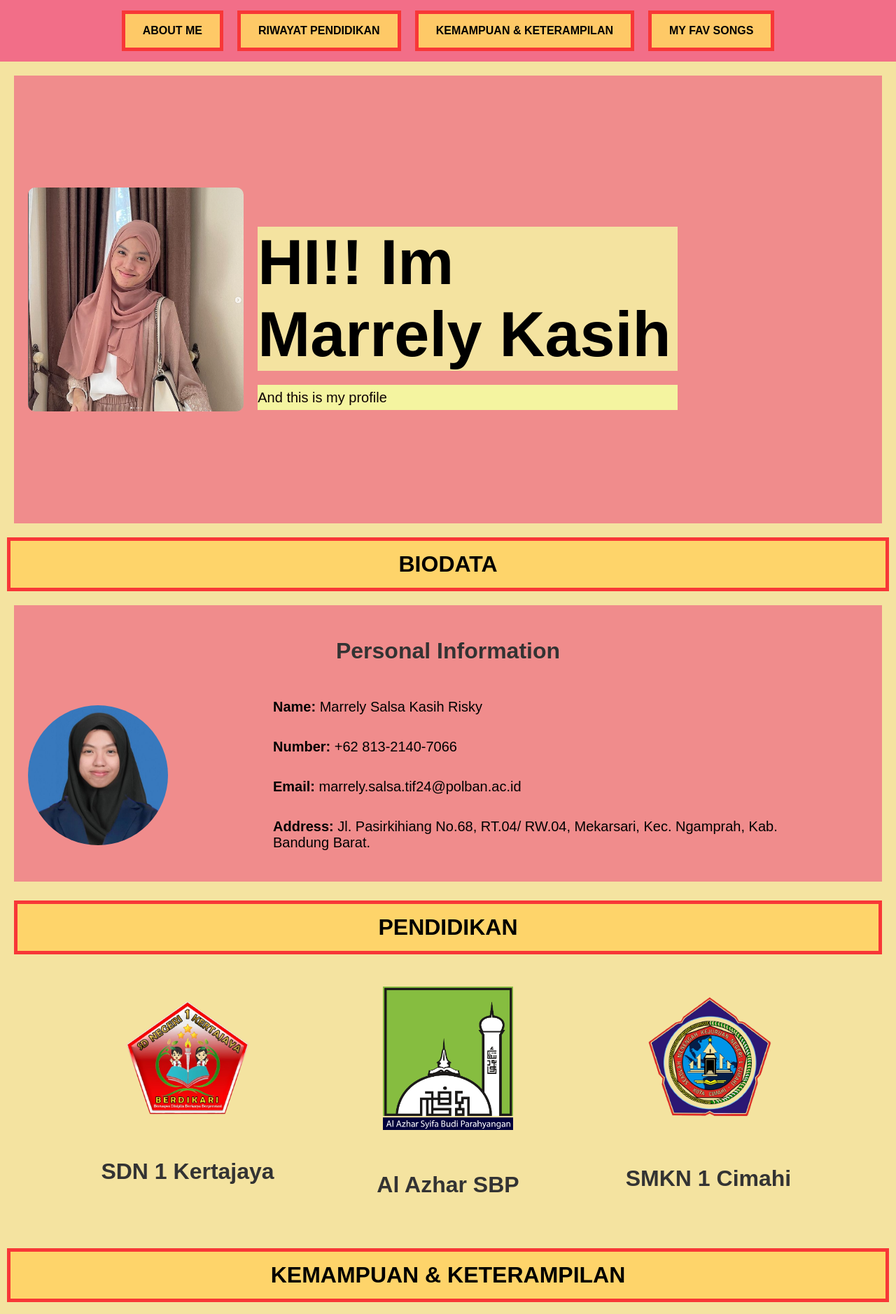
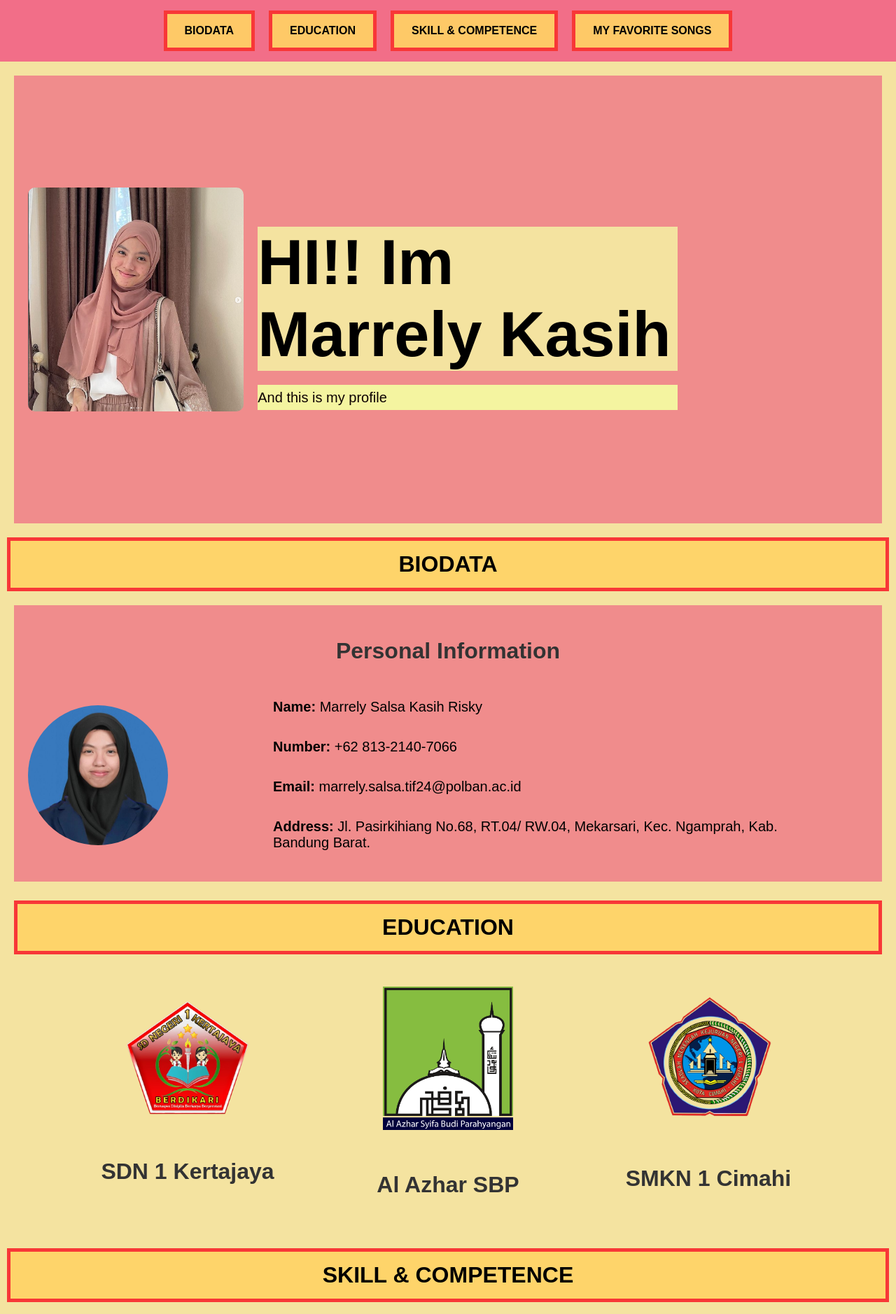
Before and after one commit to FavianDY/kasih-portofolio, a plain HTML site: page index.html in a window 1280 px wide. Shown: the top 1878 px of the page at 70% size. Drawn offline with Linux system fonts and the light colour scheme.

Commit message:
Navigation Update

```diff
--- a/index.html
+++ b/index.html
@@ -15,16 +15,16 @@
       <div class="navbar">
         <ul class="ul-navbar">
           <li class="li-navbar">
-            <a href="#about">ABOUT ME</a>
+            <a href="#about">BIODATA</a>
           </li>
           <li class="li-navbar">
-            <a href="#education">RIWAYAT PENDIDIKAN</a>
+            <a href="#education">EDUCATION</a>
           </li>
           <li class="li-navbar">
-            <a href="#skill">KEMAMPUAN & KETERAMPILAN</a>
+            <a href="#skill">SKILL & COMPETENCE</a>
           </li>
           <li class="li-navbar">
-            <a href="#music">MY FAV SONGS</a>
+            <a href="#music">MY FAVORITE SONGS</a>
           </li>
         </ul>
       </div>
@@ -80,7 +80,7 @@
 
       <section class="education" id="education">
         <div class="edu-nav">
-          <h2>PENDIDIKAN</h2>
+          <h2>EDUCATION</h2>
         </div>
         <div class="edu-row">
           <div class="edu-col">
@@ -112,7 +112,7 @@
       <section id="skill">
         <div class="skill">
           <div class="skill-title">
-            <h2 class="texth2">KEMAMPUAN & KETERAMPILAN</h2>
+            <h2 class="texth2">SKILL & COMPETENCE</h2>
           </div>
         </div>
         <div class="skill-col">
@@ -187,7 +187,7 @@
       <section class="musics" id="music">
         <div class="music-container">
           <div class="music-title">
-            <h2 class="texth2">MY FAVORITE MUSICS</h2>
+            <h2 class="texth2">MY FAVORITE SONGS</h2>
           </div>
           <div class="music-row">
             <div class="music-col">
```
